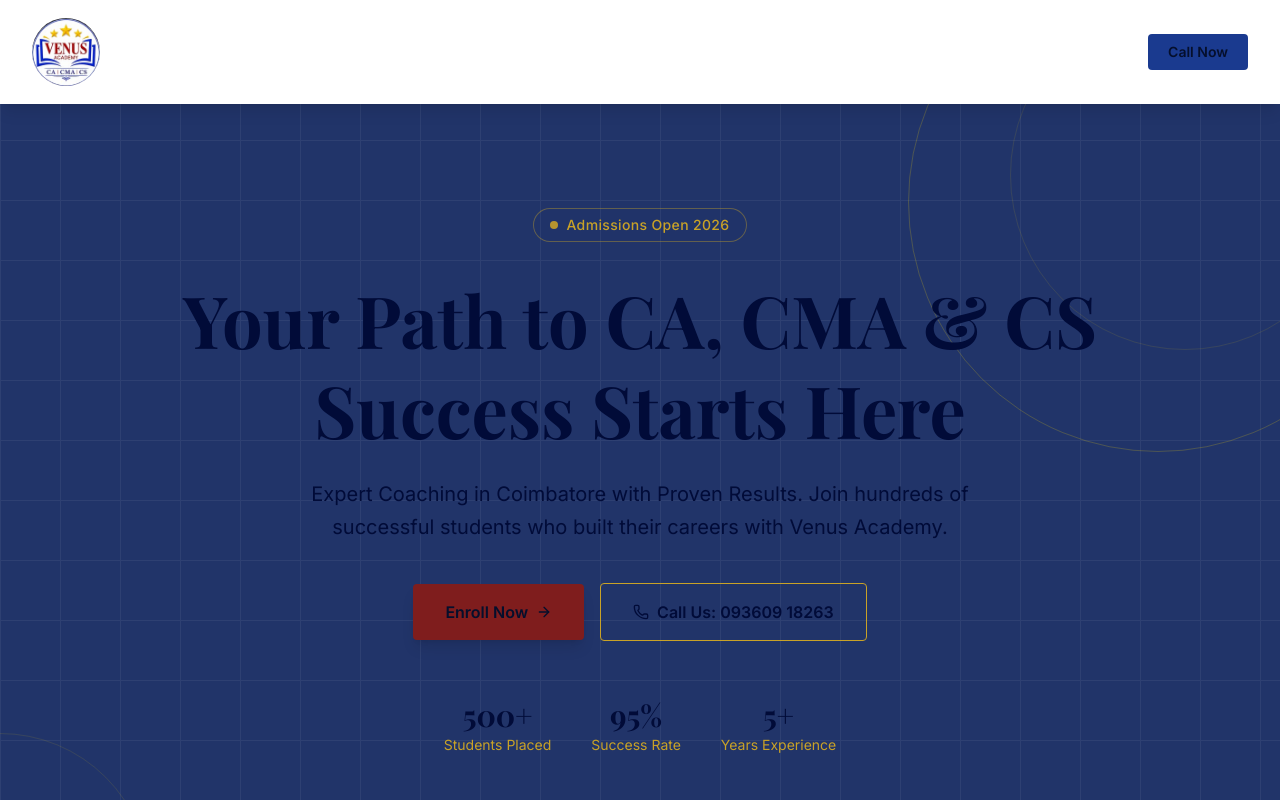
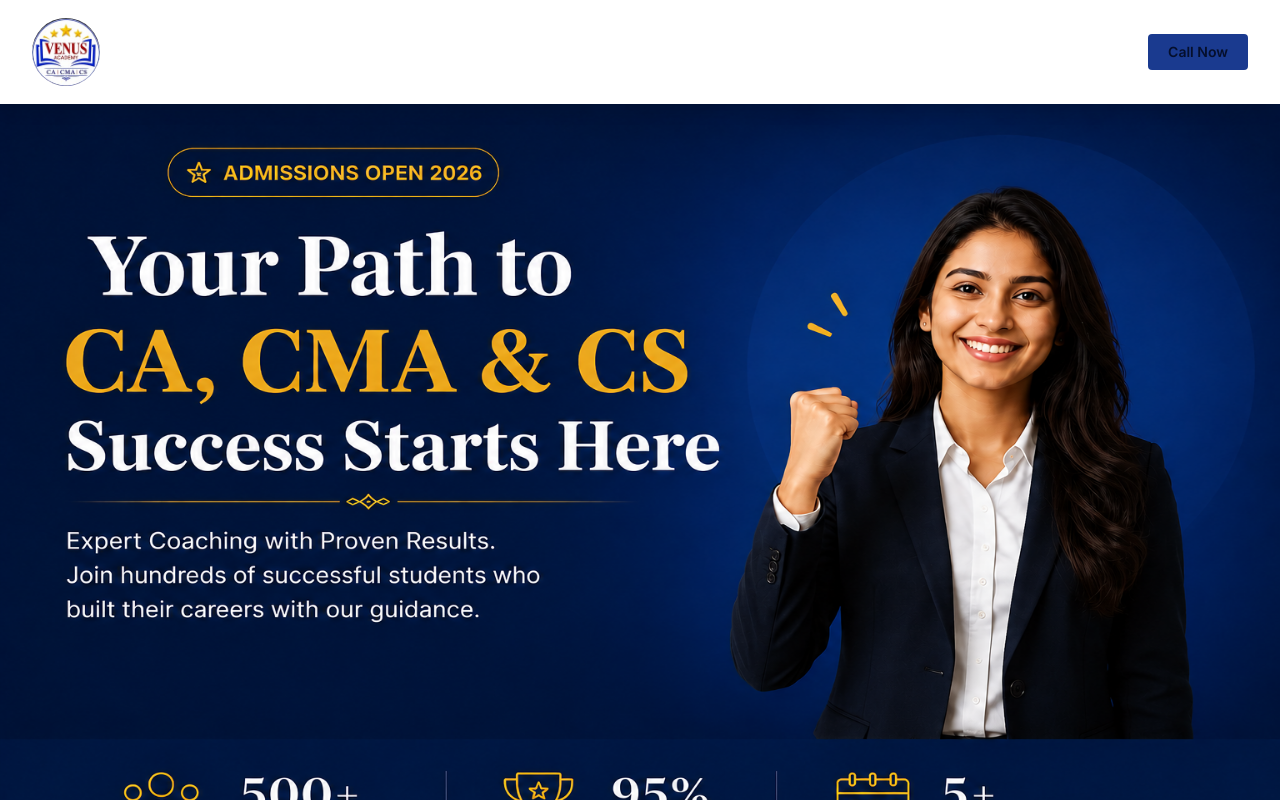
Before and after one commit to ANISH-351/venus, a Next.js app: page / in a window 1280 px wide. Shown: the top 800 px of the page. Built offline with nearby package versions, Linux system fonts and the light colour scheme; a web font is replaced by a local one.

Commit message:
Initial commit - Venus Academy website

```diff
--- a/components/hero-section.tsx
+++ b/components/hero-section.tsx
@@ -1,81 +1,31 @@
-import { Phone, ArrowRight } from "lucide-react"
+import Image from "next/image";
 
 export default function HeroSection() {
   return (
-    <section
-      id="home"
-      className="relative min-h-screen flex items-center justify-center bg-[#213469] overflow-hidden"
-    >
-      {/* Subtle decorative grid lines */}
-      <div
-        className="absolute inset-0 opacity-[0.06]"
-        style={{
-          backgroundImage:
-            "linear-gradient(to right, #fff 1px, transparent 1px), linear-gradient(to bottom, #fff 1px, transparent 1px)",
-          backgroundSize: "60px 60px",
-        }}
-      />
+    <section id="home" className="relative w-full mt-[20px] md:mt-[20px]">
+      {/* Desktop */}
+      <div className="relative hidden sm:block w-full aspect-[16/9] lg:aspect-[16/10] max-h-screen">
+        <Image
+          src="/banner-desktop.png"
+          alt="Venus Academy Admissions"
+          fill
+          priority
+          sizes="100vw"
+          className=""
+        />
+      </div>
 
-      {/* Decorative accent circle */}
-      <div className="absolute -top-32 -right-32 w-[500px] h-[500px] rounded-full border border-accent/20" />
-      <div className="absolute -top-20 -right-20 w-[350px] h-[350px] rounded-full border border-accent/10" />
-      <div className="absolute bottom-0 left-0 w-[300px] h-[300px] rounded-full border border-accent/10 -translate-x-1/2 translate-y-1/2" />
-
-      <div className="relative z-10 max-w-7xl mx-auto px-4 sm:px-6 lg:px-8 py-32 text-center">
-        {/* Badge */}
-        <div className="inline-flex items-center gap-2 px-4 py-1.5 rounded-full border border-[#c9a227]/40 bg-[#213469]/10 mb-8">
-          <span className="w-2 h-2 rounded-full bg-[#c9a227] animate-pulse" />
-          <span className="text-[#c9a227] text-sm font-medium tracking-wide">Admissions Open 2026</span>
-        </div>
-
-        {/* Headline */}
-        <h1 className="font-serif text-4xl sm:text-5xl md:text-6xl lg:text-7xl font-bold text-wheat leading-tight text-balance mb-6">
-          Your Path to{" "}
-          <span className="text-wheat">CA, CMA &amp; CS</span>
-          <br />
-          Success Starts Here
-        </h1>
-
-        {/* Subheadline */}
-        <p className="text-wheat text-lg md:text-xl max-w-2xl mx-auto leading-relaxed mb-10 text-pretty">
-          Expert Coaching in Coimbatore with Proven Results. Join hundreds of successful students who built their careers with Venus Academy.
-        </p>
-
-        {/* CTA Buttons */}
-        <div className="flex flex-col sm:flex-row items-center justify-center gap-4">
-          <a
-            href="#contact"
-            className="flex items-center gap-2 px-8 py-4 rounded bg-[#7f1d1d] text-accent-foreground font-semibold text-base hover:opacity-90 transition-opacity shadow-lg"
-          >
-            Enroll Now
-            <ArrowRight className="w-4 h-4" />
-          </a>
-          <a
-            href="tel:09360918263"
-            className="flex items-center gap-2 px-8 py-4 rounded border border-[#c9a227] text-wheat font-semibold text-base hover:border-accent hover:text-accent transition-colors"
-          >
-            <Phone className="w-4 h-4" />
-            Call Us: 093609 18263
-          </a>
-        </div>
-
-        {/* Trust indicators */}
-        <div className="hidden sm:block">
-   <div className="mt-14 flex flex-wrap items-center justify-center gap-6 md:gap-10 ">
-          {[
-            { value: "500+", label: "Students Placed" },
-            { value: "95%", label: "Success Rate" },
-            { value: "5+", label: "Years Experience" },
-          ].map((item) => (
-            <div key={item.label} className="text-center">
-              <div className="font-serif font-bold text-3xl text-wheat">{item.value}</div>
-              <div className="text-[#c9a227] text-sm mt-0.5">{item.label}</div>
-            </div>
-          ))}
-        </div>
-        </div>
-
+      {/* Mobile */}
+      <div className="relative block sm:hidden w-full aspect-[9/16]">
+        <Image
+          src="/banner-mobile.png"
+          alt="Venus Academy Admissions"
+          fill
+          priority
+          sizes="100vw"
+          className="object-cover"
+        />
       </div>
     </section>
-  )
+  );
 }
```
Also changed, not shown: public/banner-desktop.png (added), public/banner-mobile.png (added).
